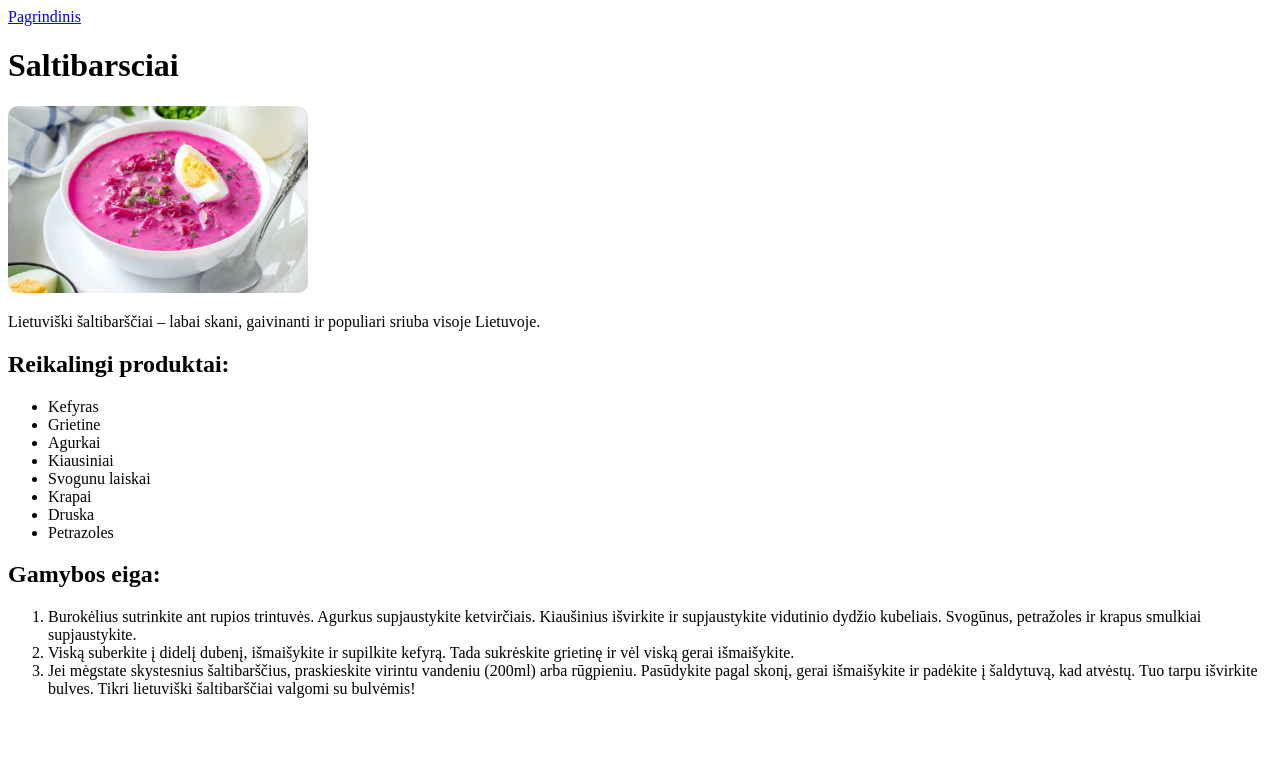
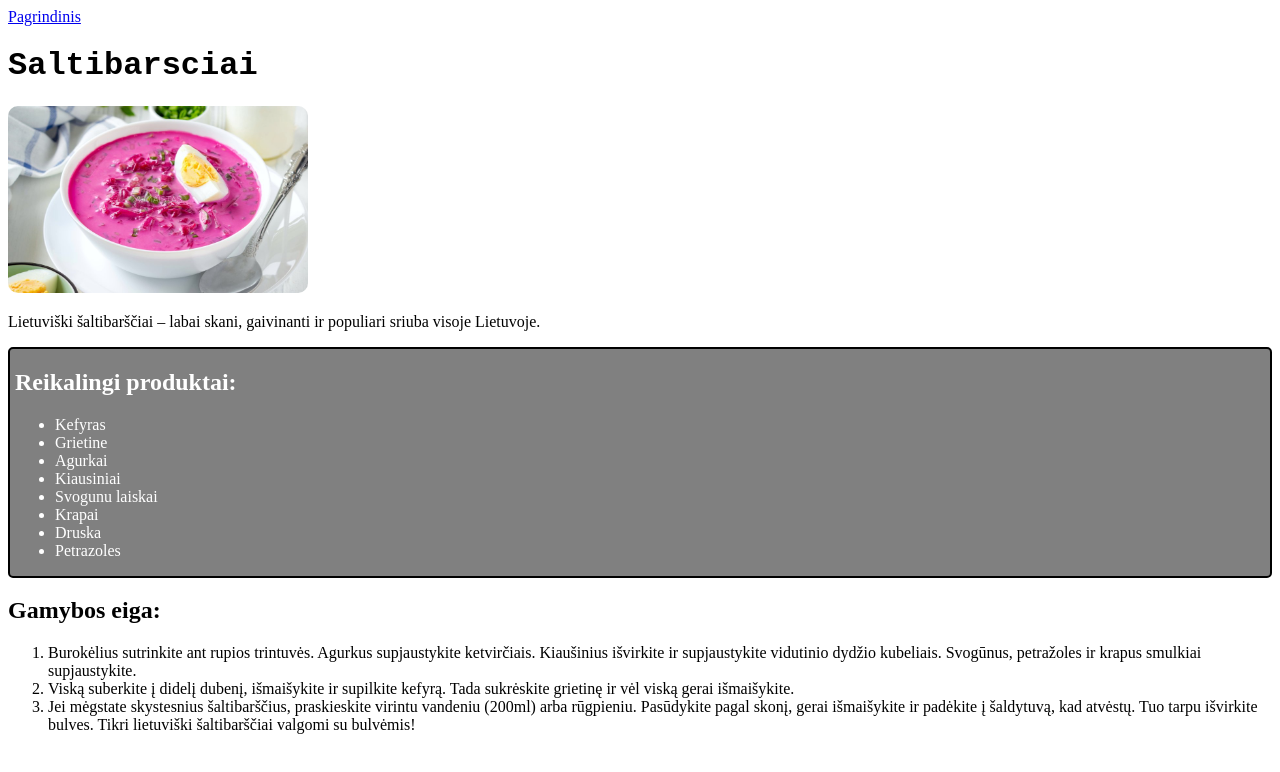
Before and after one commit to leenelis/repos, a plain HTML site: page recipes/saltibarsciai.html in a window 1280 px wide. Drawn offline with Linux system fonts and the light colour scheme.

Commit message:
pirmas commit,taisytos klaidos,spalvos

```diff
--- a/recipes/saltibarsciai.html
+++ b/recipes/saltibarsciai.html
@@ -12,7 +12,7 @@
     <h1 id="header">Saltibarsciai</h1>
     <img src="../media/saltibarsciai.jpeg" alt="Saltibarsciai" id="foto">
     <p>Lietuviški šaltibarščiai – labai skani, gaivinanti ir populiari sriuba visoje Lietuvoje.</p>
-    <div id="produktai">
+    <div class="produktai">
         <h2>Reikalingi produktai:</h2>
         <ul>
             <li>Kefyras</li>
@@ -25,7 +25,7 @@
             <li>Petrazoles</li>
         </ul>
         </div>
-    <div id="gamyba">
+    <div class="gamyba">
         <h2>Gamybos eiga:</h2>
         <ol>
             <li>Burokėlius sutrinkite ant rupios trintuvės. Agurkus supjaustykite ketvirčiais. Kiaušinius išvirkite ir supjaustykite vidutinio dydžio kubeliais. Svogūnus, petražoles ir krapus smulkiai supjaustykite.</li>
--- a/style.css
+++ b/style.css
@@ -4,3 +4,14 @@ img {
     width: 300px;
     height: auto;
 }
+.produktai {
+    background-color: grey;
+    border: black solid 2px;
+    color: white;
+    padding-left: 5px;
+    border-radius: 5px;
+
+}
+#header {
+    font-family: monospace, serif;
+}
```
Also changed, not shown: recipes/plokstainis.html (+4 -2 lines).
